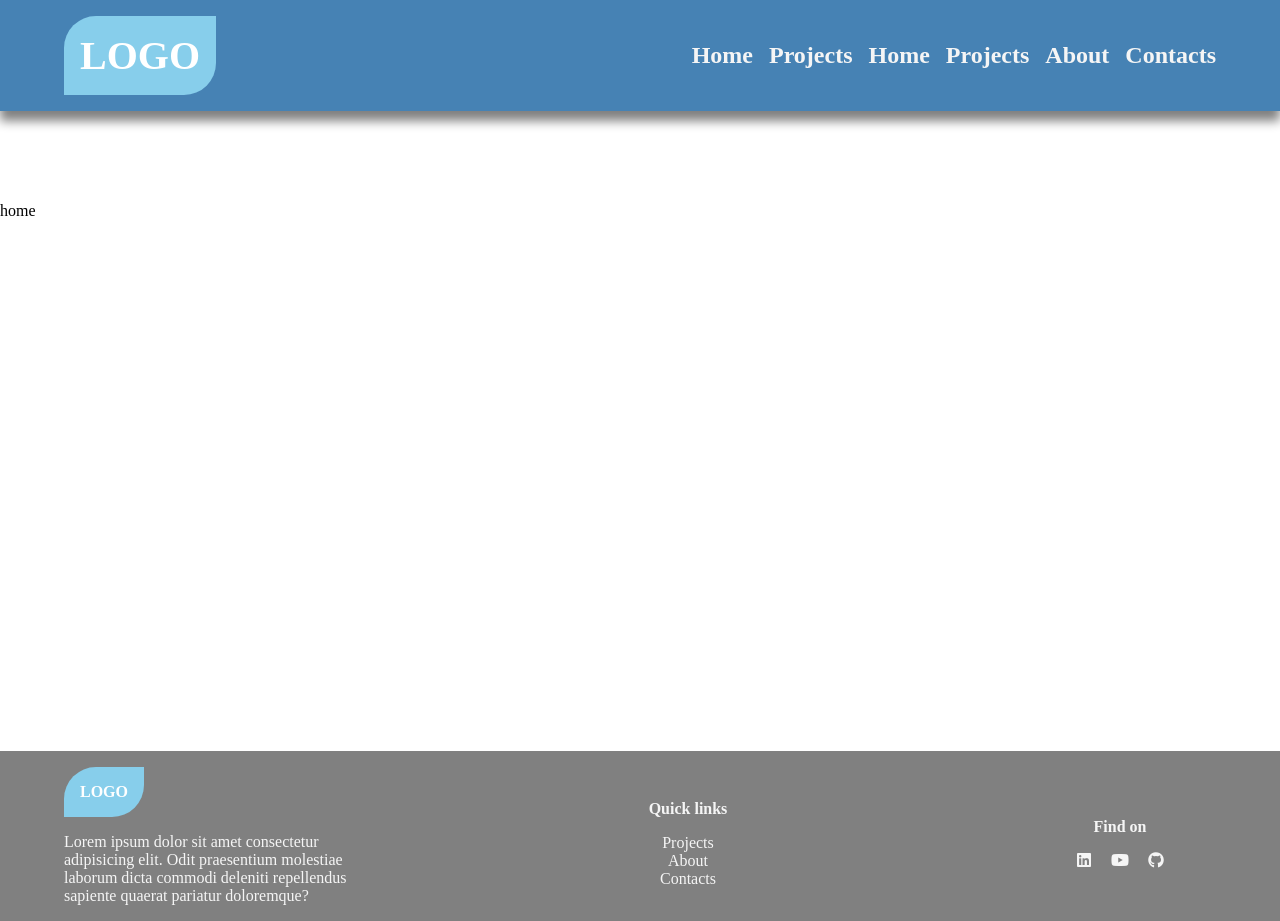
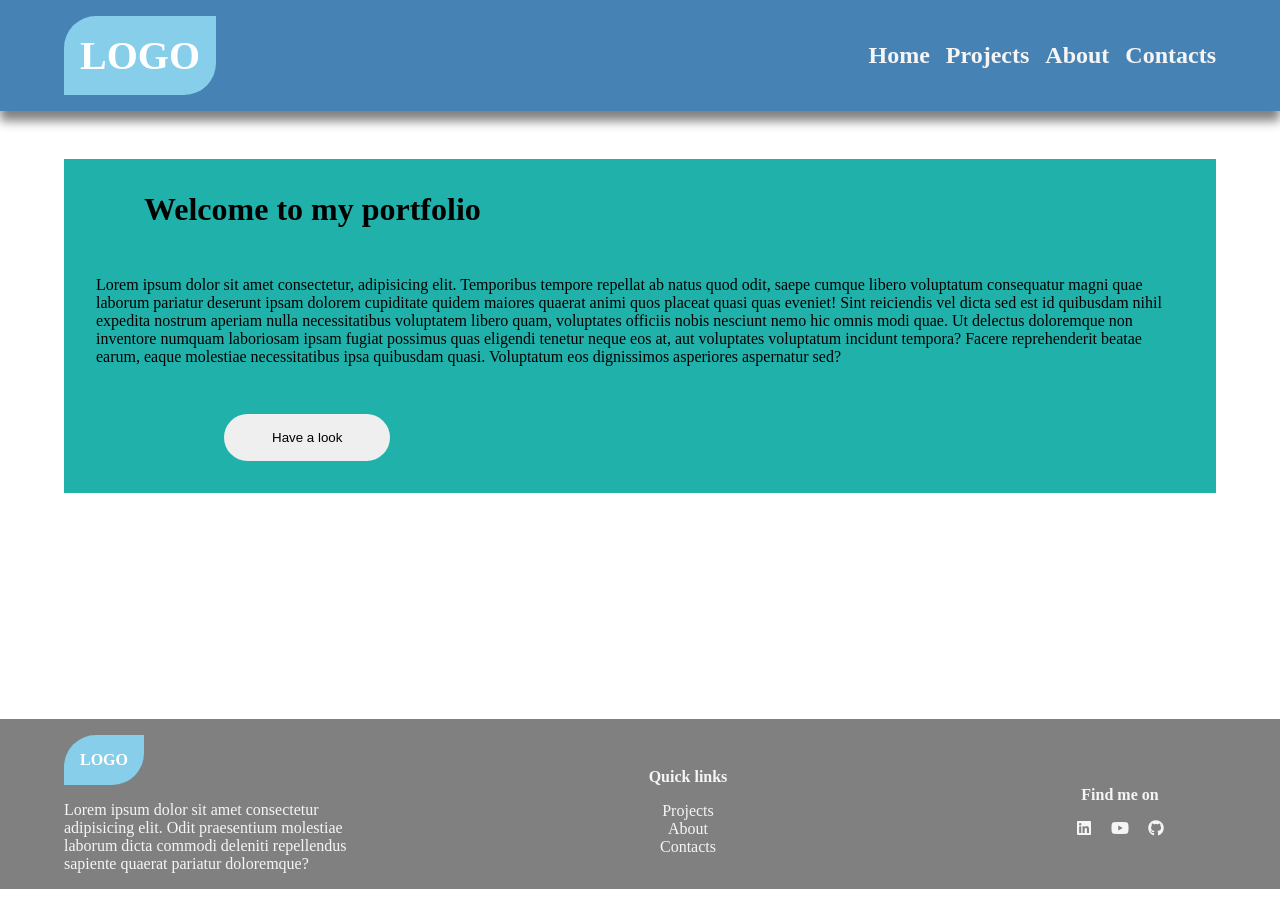
Before and after one commit to andreadebortoli2/vite-boolfolio, a Vue app: page / in a window 1280 px wide. After the commit the page ends 889 px from the top, so only its background shows below. Built offline with nearby package versions, Linux system fonts and the light colour scheme.

Commit message:
edit home, header, footer and project card

```diff
--- a/src/components/AppFooter.vue
+++ b/src/components/AppFooter.vue
@@ -29,7 +29,7 @@ export default {
                 </div>
                 <div class="col-2">
                     <h4>
-                        Find on
+                        Find me on
                     </h4>
                     <ul class="social-links">
                         <li>
@@ -96,7 +96,5 @@ footer {
         padding-top: 1rem;
         gap: 1rem;
     }
-
-    .quick-links {}
 }
 </style>
--- a/src/components/AppHeader.vue
+++ b/src/components/AppHeader.vue
@@ -21,8 +21,6 @@ export default {
                         <li>
                             <router-link :to="{ name: 'projects' }">Projects</router-link>
                         </li>
-                        <li><a href="#">Home</a></li>
-                        <li><a href="#">Projects</a></li>
                         <li><a href="#">About</a></li>
                         <li><a href="#">Contacts</a></li>
                     </ul>
--- a/src/components/Main/ProjectCard.vue
+++ b/src/components/Main/ProjectCard.vue
@@ -51,6 +51,8 @@ export default {
 
     img {
         width: 100%;
+        height: 70%;
+        object-fit: cover;
         border-radius: 0.5rem 0.5rem 0 0;
     }
 
--- a/src/components/views/HomeView.vue
+++ b/src/components/views/HomeView.vue
@@ -5,9 +5,62 @@ export default {
 </script>
 
 <template>
-    <div style="height: 80vh; line-height: 200px;">
-        home
+    <div class="wrapper">
+        <div class="container">
+            <div class="banner">
+                <h1>Welcome to my portfolio</h1>
+                <p>
+                    Lorem ipsum dolor sit amet consectetur, adipisicing elit. Temporibus tempore repellat ab natus quod
+                    odit, saepe cumque libero voluptatum consequatur magni quae laborum pariatur deserunt ipsam dolorem
+                    cupiditate quidem maiores quaerat animi quos placeat quasi quas eveniet! Sint reiciendis vel dicta
+                    sed
+                    est id quibusdam nihil expedita nostrum aperiam nulla necessitatibus voluptatem libero quam,
+                    voluptates
+                    officiis nobis nesciunt nemo hic omnis modi quae. Ut delectus doloremque non inventore numquam
+                    laboriosam ipsam fugiat possimus quas eligendi tenetur neque eos at, aut voluptates voluptatum
+                    incidunt
+                    tempora? Facere reprehenderit beatae earum, eaque molestiae necessitatibus ipsa quibusdam quasi.
+                    Voluptatum eos dignissimos asperiores aspernatur sed?
+                </p>
+                <router-link :to="{ name: 'projects' }">
+                    <button>
+                        Have a look
+                    </button>
+                </router-link>
+            </div>
+        </div>
     </div>
 </template>
 
-<style scoped></style>
+<style scoped>
+.wrapper {
+    min-height: 70vh;
+
+    .banner {
+        margin-top: 3rem;
+        background-color: lightseagreen;
+
+        h1 {
+            margin-left: 5rem;
+            padding-top: 2rem;
+        }
+
+        p {
+            padding: 3rem 2rem;
+        }
+
+        button {
+            margin-left: 10rem;
+            margin-bottom: 2rem;
+            padding: 1rem 3rem;
+            border-radius: 2rem;
+            border: none;
+
+            &:hover {
+                cursor: pointer;
+                background-color: lightskyblue;
+            }
+        }
+    }
+}
+</style>
```
